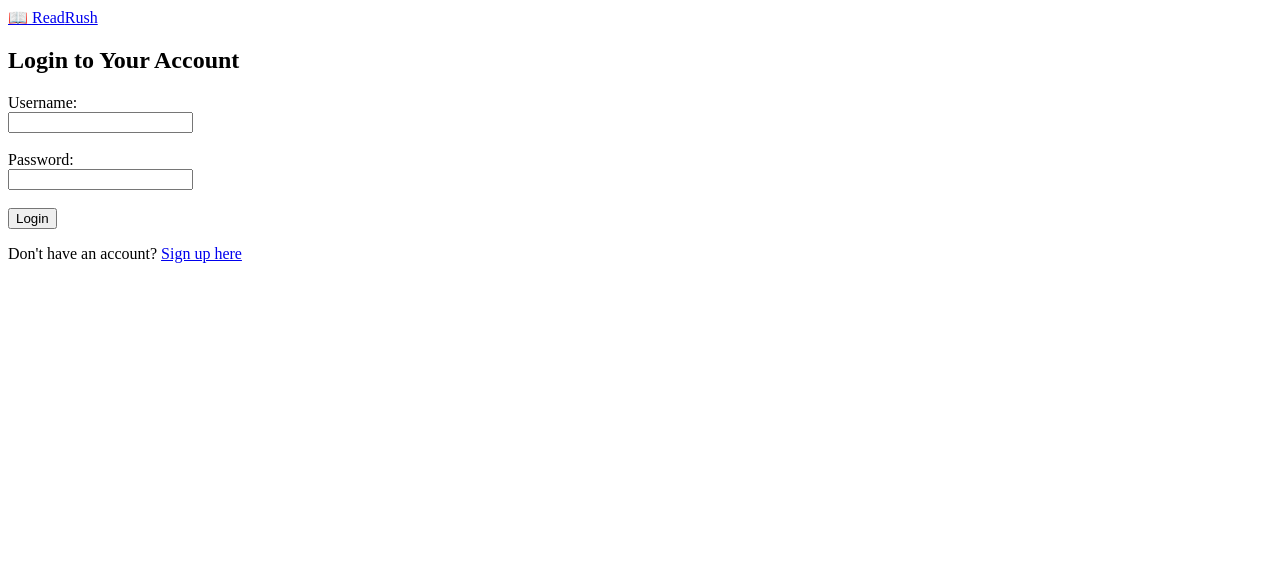
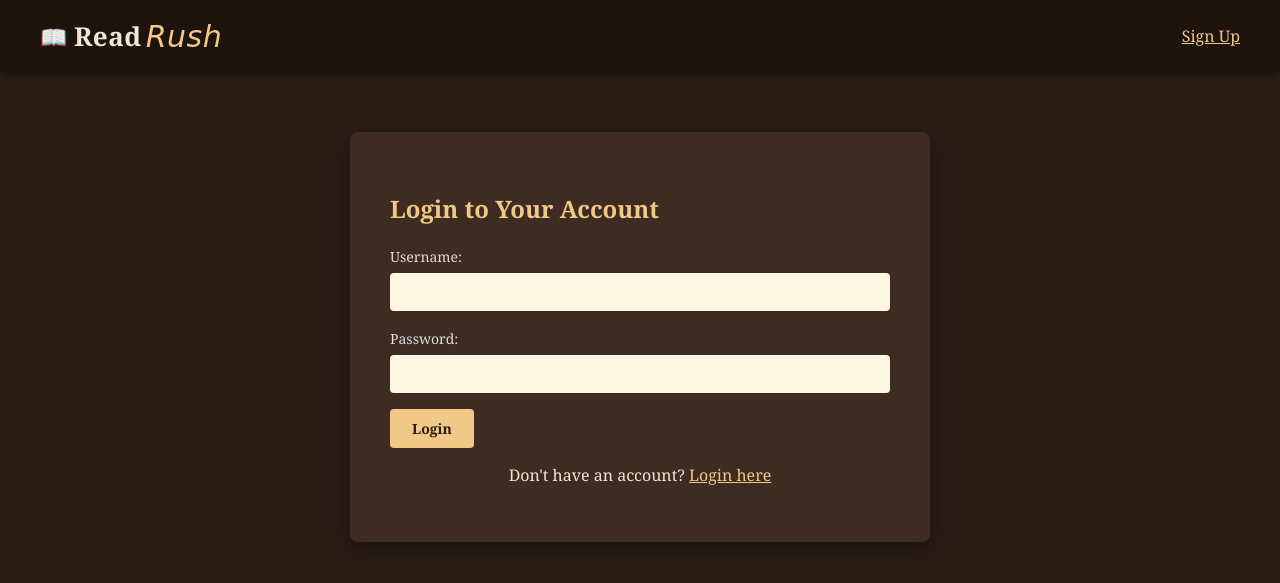
Before and after one commit to nihariikaa11/read-hub, a Flask app: page /login in a window 1280 px wide. Shown: the top 583 px of the page. Run offline with Flask 3, Linux system fonts and the light colour scheme.

Commit message:
Fix missing navbar on login page

```diff
--- a/templates/login.html
+++ b/templates/login.html
@@ -2,22 +2,31 @@
 <html>
 <head>
     <title>Login - Read Rush</title>
+    <link rel="stylesheet" href="/static/style.css">
 </head>
 <body>
+    <div class="navbar">
         <a href="/" class="logo">
             <span class="book-icon">📖</span>
             <span class="read-text">Read</span><span class="rush-text">Rush</span>
         </a>
+        <div class="nav-links">
+            <a href="/signup">Sign Up</a>
+        </div>
+    </div>
+
+    <div class="container">
         <h2>Login to Your Account</h2>
         <form method="POST" action="/login">
-        <label>Username:</label><br>
-        <input type="text" name="username" required><br><br>
+            <label>Username:</label>
+            <input type="text" name="username" required>
 
-        <label>Password:</label><br>
-        <input type="password" name="password" required><br><br>
+            <label>Password:</label>
+            <input type="password" name="password" required>
 
             <button type="submit">Login</button>
         </form>
-    <p>Don't have an account? <a href="/signup">Sign up here</a></p>
+        <p class="center-text">Don't have an account? <a href="/login">Login here</a></p>
+    </div>
 </body>
 </html>
```
Lines whose indentation alone changed are shown as unchanged.
